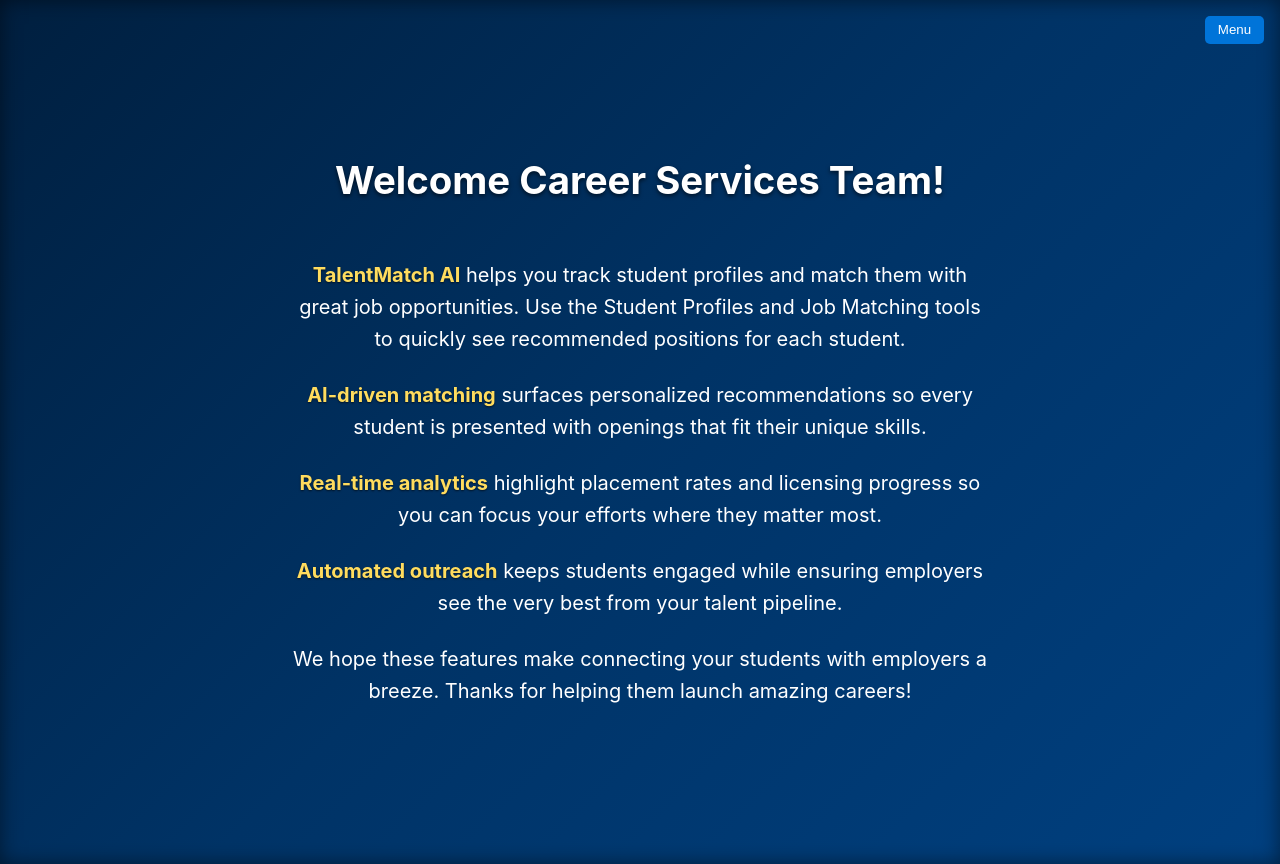
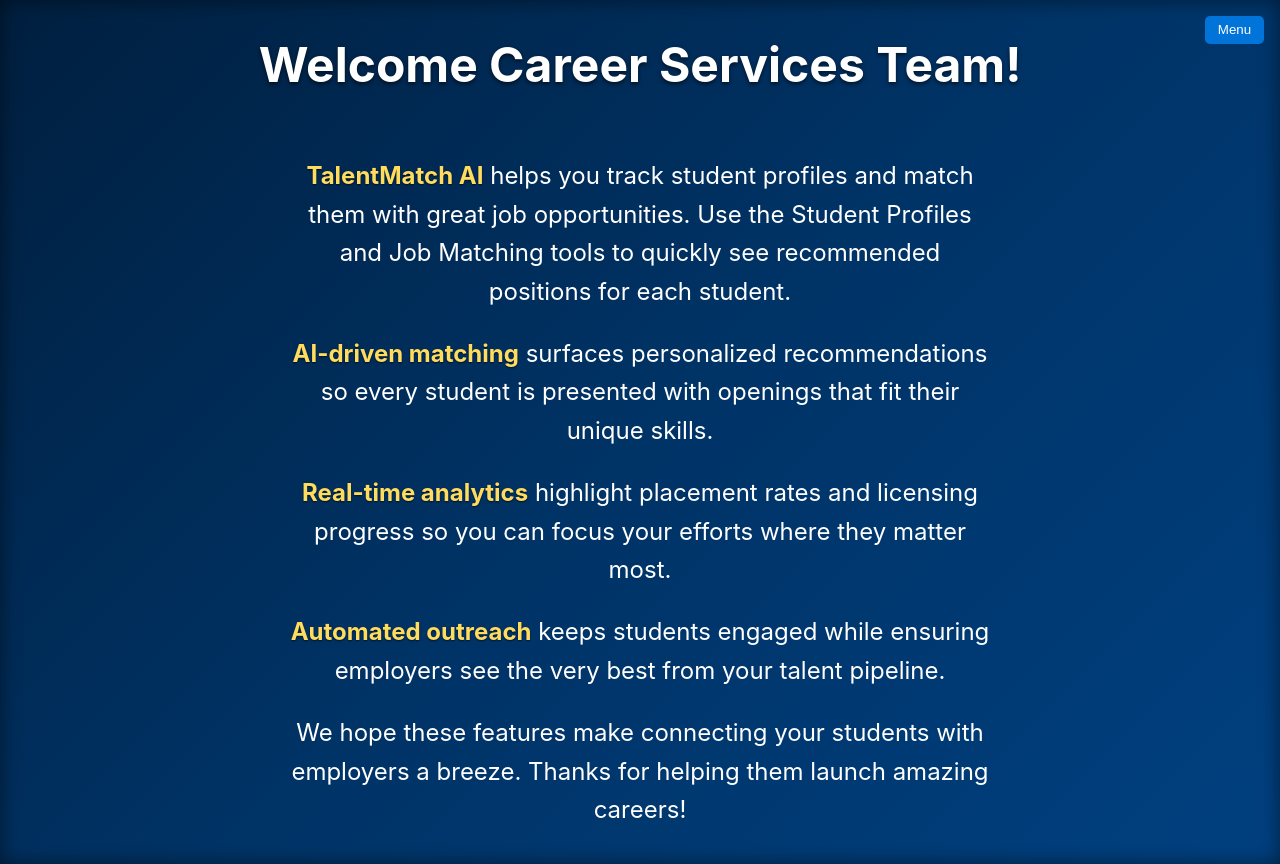
Before and after one commit to danny0ceanCA/airecruiting, a React (Create React App) app in the folder frontend/: page /career-info in a window 1280 px wide. Built offline with nearby package versions, Linux system fonts and the light colour scheme; sample sign-in values are in the browser's storage.

Commit message:
Increase text size on career staff info

```diff
--- a/frontend/src/CareerStaffInfo.css
+++ b/frontend/src/CareerStaffInfo.css
@@ -13,9 +13,10 @@
   box-shadow: inset 0 0 20px rgba(0, 0, 0, 0.5);
 }
 
+
 .career-info-container h2 {
   margin-top: 0;
-  font-size: 2.4rem;
+  font-size: 3rem;
   text-shadow: 0 2px 4px rgba(0, 0, 0, 0.6);
   animation: fadeSlide 0.6s ease forwards;
 }
@@ -23,7 +24,7 @@
 .career-info-container p {
   max-width: 700px;
   line-height: 1.6;
-  font-size: 1.25rem;
+  font-size: 1.5rem;
   margin: 0 1rem;
   animation: fadeSlide 0.6s ease forwards;
 }
```
